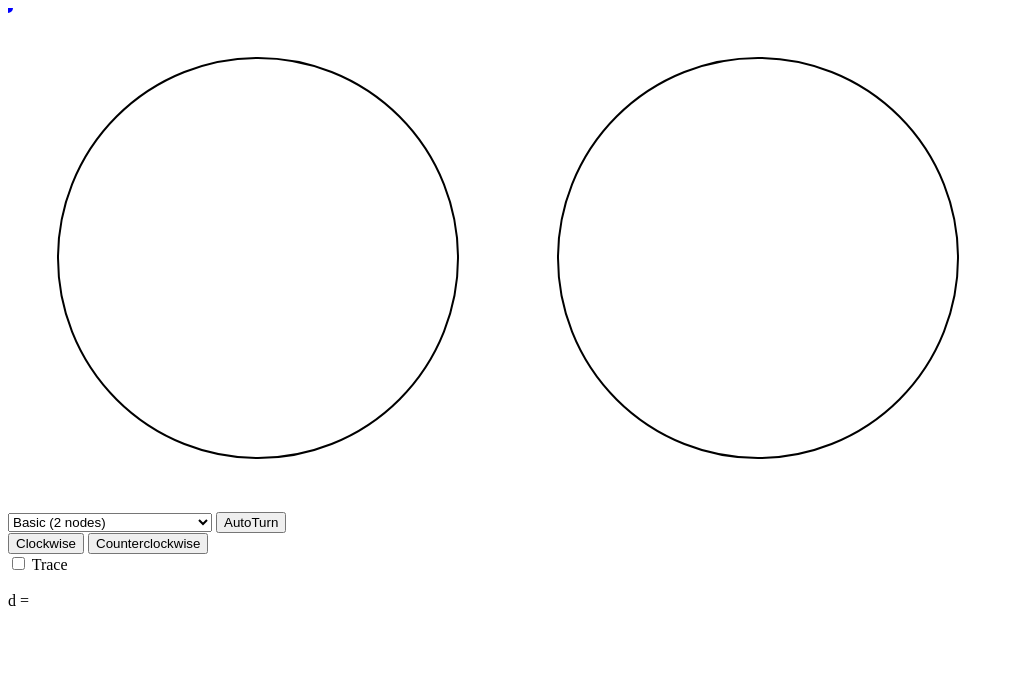
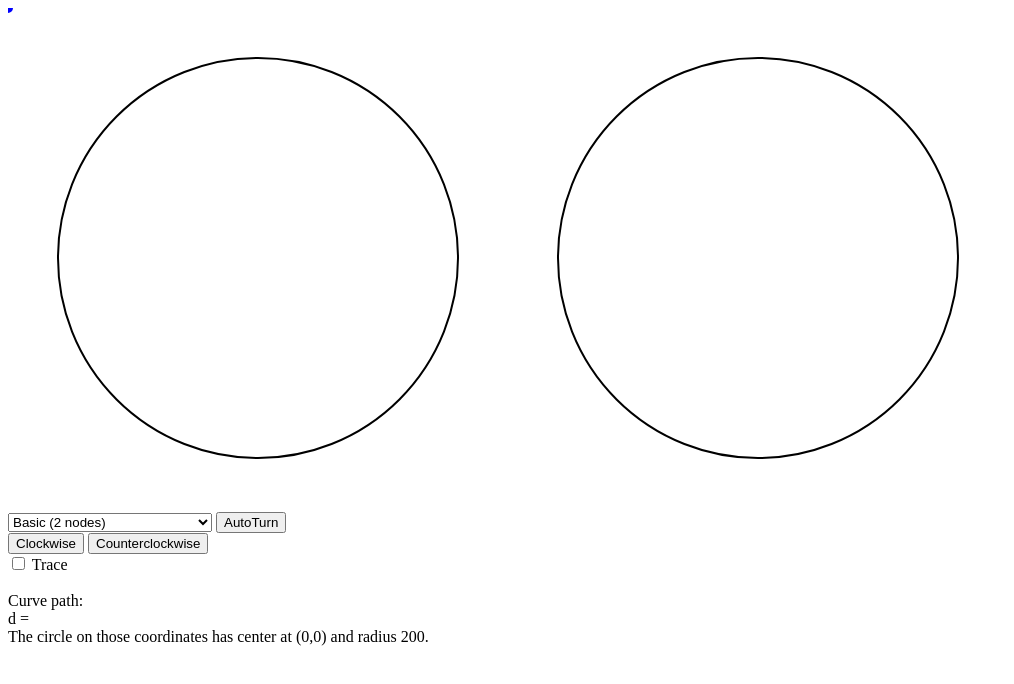
Before and after one commit to IMAGINARY/tipping-simulator, a plain HTML site: page index.html in a window 1280 px wide. Shown: the whole page, without its empty margins (0-1014 px from the left). Drawn offline with nearby package versions, Linux system fonts and the light colour scheme.

Commit message:
added message about circle

```diff
--- a/index.html
+++ b/index.html
@@ -48,9 +48,12 @@
 <button id="turnCounterclockwise"> Counterclockwise </button>
 <br>
 <input type="checkbox" id="trace"> Trace
-<br>
+<br><br>
+Curve path:
 <br>
 d = <span id="d-attr"></span>
+<br>
+The circle on those coordinates has center at (0,0) and radius 200.
 
 <script>
 
```
